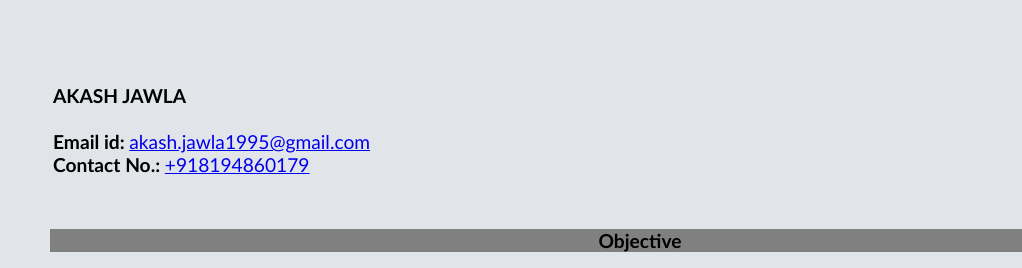
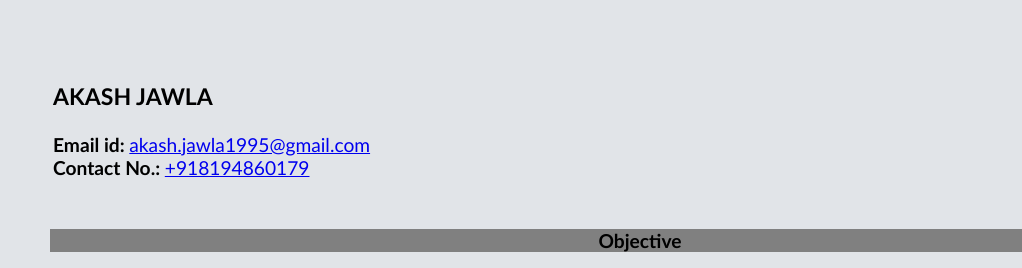
Before and after one commit to AkashJawla/HTML, a plain HTML site: page index.html in a window 1280 px wide. Shown: the top 268 px of the page, 0-1022 px from the left. Drawn offline with Linux system fonts and the light colour scheme.

Commit message:
Little big name

```diff
--- a/index.html
+++ b/index.html
@@ -13,7 +13,7 @@
     <table width=100%>
       <tr>
         <td>
-          <strong>AKASH JAWLA</strong><br><br>
+          <strong style=" font-size:120%;">AKASH JAWLA</strong><br><br>
           <strong>Email id: </strong> <a href="contact-me.html">akash.jawla1995@gmail.com</a><br>
           <strong>Contact No.: </strong> <a href="tel:+918194860179">+918194860179</a><br>
         </td>
```
